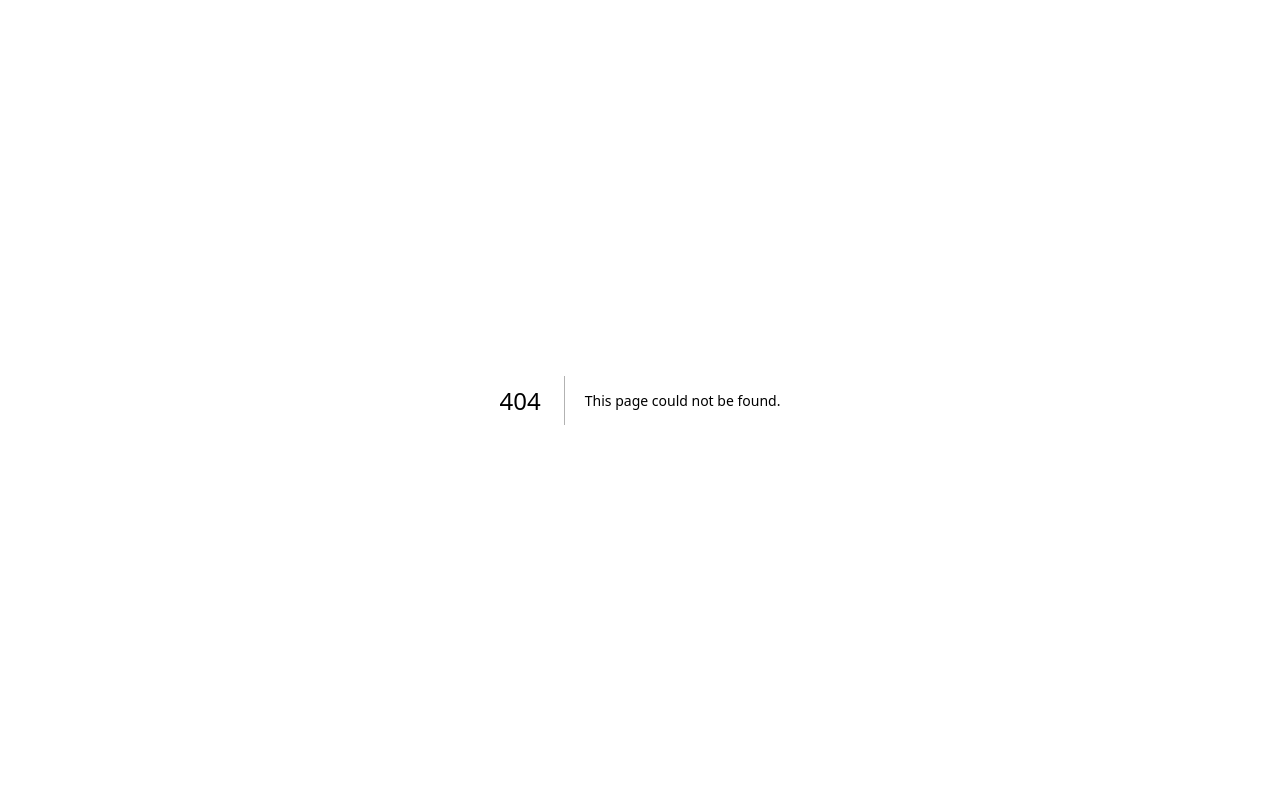
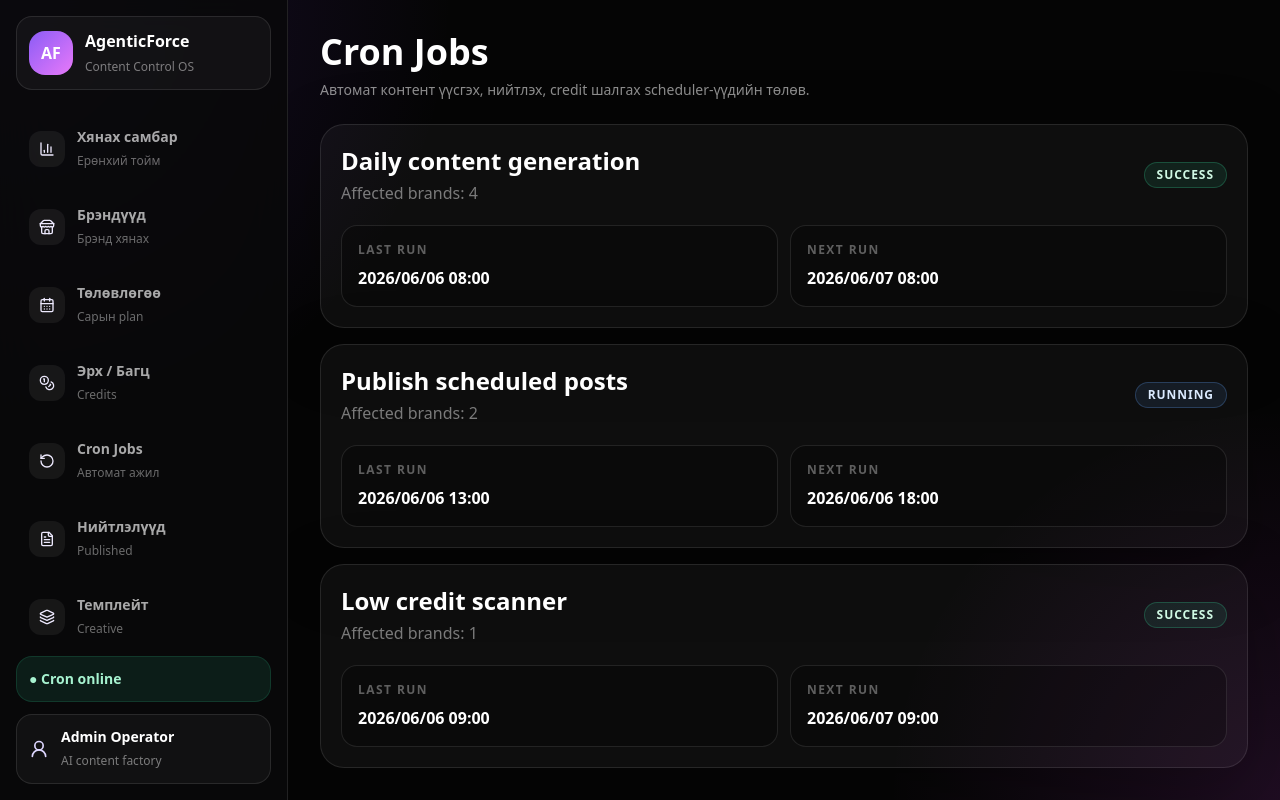
Before and after one commit to aimongoliatushig-cloud/agenticforce-nymka-version, a Next.js app: page /admin/cron in a window 1280 px wide. Before the commit this address had no page. Built offline with nearby package versions, Linux system fonts and the light colour scheme.

Commit message:
Add cron monitoring page

```diff
--- /dev/null
+++ b/app/admin/cron/page.tsx
@@ -0,0 +1,29 @@
+import { AdminShell } from "@/components/layout/AdminShell";
+import { cronRuns } from "@/lib/mock-data";
+import { StatusBadge } from "@/components/ui/StatusBadge";
+
+export default function CronPage() {
+  return (
+    <AdminShell>
+      <main className="mx-auto max-w-[1400px] px-4 py-8 sm:px-6 lg:px-8">
+        <h1 className="text-4xl font-black">Cron Jobs</h1>
+        <p className="mt-2 text-sm text-white/55">Автомат контент үүсгэх, нийтлэх, credit шалгах scheduler-үүдийн төлөв.</p>
+        <div className="mt-6 grid gap-4">
+          {cronRuns.map((run) => (
+            <article key={run.id} className="card p-5">
+              <div className="flex flex-col gap-4 md:flex-row md:items-center md:justify-between">
+                <div><h2 className="text-2xl font-black">{run.name}</h2><p className="mt-1 text-white/45">Affected brands: {run.affectedBrands}</p></div>
+                <StatusBadge status={run.status} />
+              </div>
+              <div className="mt-5 grid gap-3 sm:grid-cols-2"><Box label="Last run" value={run.lastRun} /><Box label="Next run" value={run.nextRun} /></div>
+            </article>
+          ))}
+        </div>
+      </main>
+    </AdminShell>
+  );
+}
+
+function Box({ label, value }: { label: string; value: string }) {
+  return <div className="rounded-2xl border border-white/10 bg-black/25 p-4"><p className="text-xs font-black uppercase tracking-[.12em] text-white/35">{label}</p><p className="mt-2 font-semibold">{value}</p></div>;
+}
```
